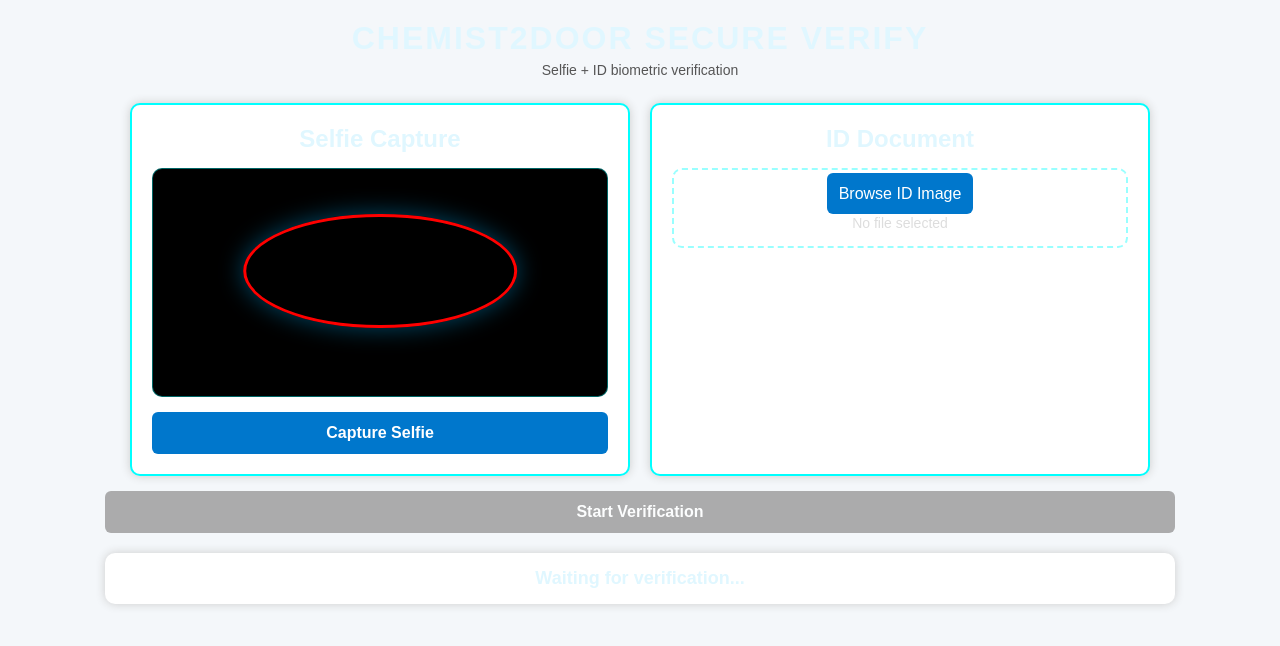
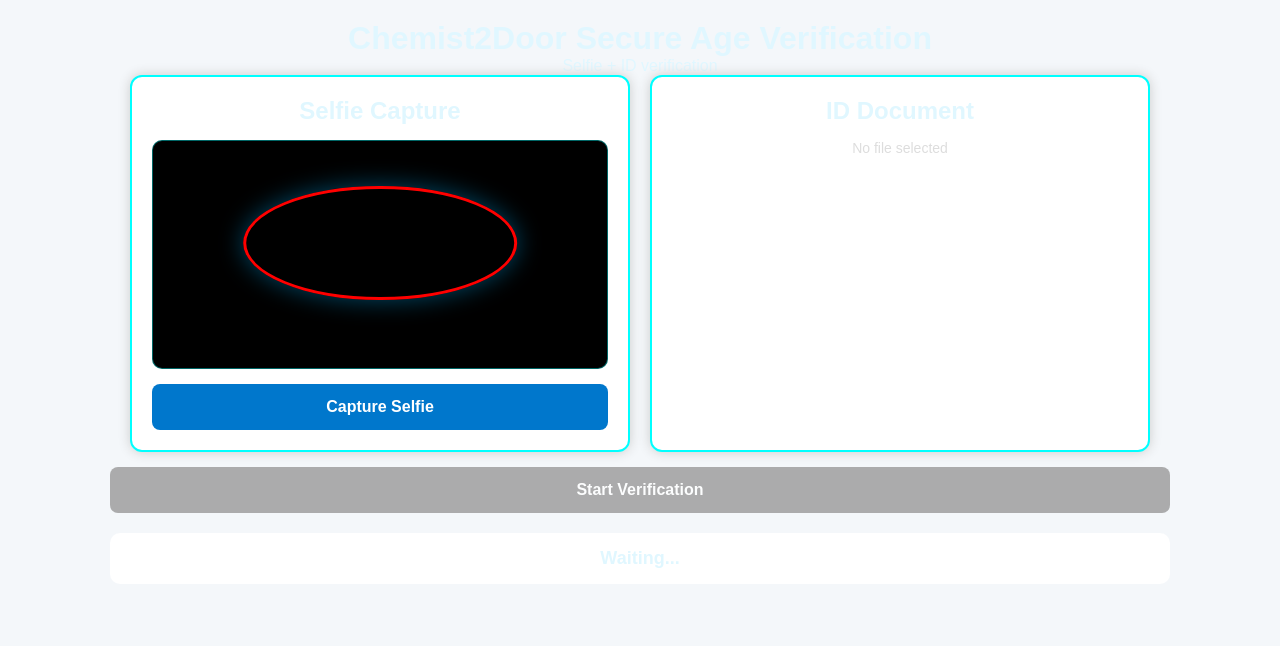
Before and after one commit to Shah4893/chemist2door, a Flask app: template templates/index.html in a window 1280 px wide. Shown: the top 646 px of the page. Run offline with Flask 3, Linux system fonts and the light colour scheme; the template is opened without the code that fills it, so the values that code supplies are empty.

Commit message:
Update index.html

```diff
--- a/templates/index.html
+++ b/templates/index.html
@@ -1,259 +1,262 @@
 <!DOCTYPE html>
 <html lang="en">
+
 <head>
+
 <meta charset="UTF-8">
-    <title>Chemist2Door – Secure Verification</title>
+<title>Chemist2Door Secure Age Verification</title>
+
 <meta name="viewport" content="width=device-width, initial-scale=1.0">
 
-    <link rel="stylesheet" href="/static/style.css?v=1001">
-    <meta http-equiv="Cache-Control" content="no-store" />
+<meta http-equiv="Cache-Control" content="no-store">
+
+<link rel="stylesheet" href="/static/style.css">
+
 
 <style>
+
 body {
     font-family: Arial, sans-serif;
-            background: #f4f7fa;
-            margin: 0;
-            padding: 0;
+    background:#f4f7fa;
+    margin:0;
 }
 
+
 .container {
-            width: 95%;
-            max-width: 1100px;
-            margin: auto;
-            padding-top: 20px;
+
+    max-width:1100px;
+    width:95%;
+    margin:auto;
+    padding:20px;
+
 }
 
-        .main-title {
-            text-align: center;
-            font-size: 32px;
-            margin-bottom: 5px;
+
+h1 {
+
+    text-align:center;
+
 }
 
-        .subtitle {
-            text-align: center;
-            color: #555;
-            margin-bottom: 25px;
+
+.row {
+
+    display:flex;
+    flex-wrap:wrap;
+    gap:20px;
+    justify-content:center;
+
 }
 
-        .row {
-            display: flex;
-            flex-wrap: wrap;
-            gap: 20px;
-            justify-content: center;
+
+.card {
+
+    background:white;
+    width:450px;
+    padding:20px;
+    border-radius:12px;
+    box-shadow:0 0 12px #ccc;
+
 }
 
-        .card {
-            background: #fff;
-            padding: 20px;
-            width: 480px;
-            border-radius: 10px;
-            box-shadow: 0 0 10px #ccc;
+
+video,
+canvas,
+img {
+
+    width:100%;
+    border-radius:10px;
+
 }
 
-        .video-wrapper {
-            position: relative;
-            width: 100%;
-            height: auto;
+
+canvas {
+
+    display:none;
+
 }
 
-        #video {
-            width: 100%;
-            border-radius: 10px;
+
+button {
+
+    width:100%;
+    padding:14px;
+    margin-top:15px;
+    border:none;
+    border-radius:8px;
+    background:#0077cc;
+    color:white;
+    font-size:16px;
+    cursor:pointer;
+
 }
 
-        #faceOval {
-            position: absolute;
-            top: 20%;
-            left: 50%;
-            transform: translateX(-50%);
-            width: 60%;
-            height: 50%;
-            border: 3px solid #ff0000;
-            border-radius: 50%;
-            pointer-events: none;
+
+button:disabled {
+
+    background:#999;
+    cursor:not-allowed;
+
 }
 
-        #selfieCanvas {
-            display: none;
-            width: 100%;
-            border-radius: 10px;
+
+#resultBox {
+
+    background:white;
+    padding:15px;
+    margin-top:20px;
+    text-align:center;
+    border-radius:10px;
+
 }
 
-        .primary-btn {
-            width: 100%;
-            padding: 12px;
-            background: #0077cc;
-            color: #fff;
-            border: none;
-            border-radius: 6px;
-            margin-top: 15px;
-            cursor: pointer;
-            font-size: 16px;
+
+#faceOval {
+
+    position:absolute;
+    top:20%;
+    left:50%;
+    transform:translateX(-50%);
+    width:60%;
+    height:50%;
+    border:3px solid red;
+    border-radius:50%;
+
 }
 
-        .primary-btn.disabled {
-            background: #999;
-            cursor: not-allowed;
+
+.video-wrapper {
+
+    position:relative;
+
 }
 
-        .upload-box {
-            text-align: center;
-            margin-bottom: 10px;
-        }
 
-        #idPreview {
-            display: none;
-            width: 100%;
-            margin-top: 10px;
-            border-radius: 10px;
-            box-shadow: 0 0 10px #ccc;
-        }
+</style>
 
-        #resultBox {
-            margin-top: 20px;
-            background: #fff;
-            padding: 15px;
-            border-radius: 10px;
-            box-shadow: 0 0 10px #ccc;
-            text-align: center;
-        }
+</head>
 
-        #resultText {
-            font-size: 18px;
-            font-weight: bold;
-        }
-    </style>
-</head>
 
 <body>
 
+
 <div class="container">
 
-    <h1 class="main-title">Chemist2Door Secure Verify</h1>
-    <p class="subtitle">Selfie + ID biometric verification</p>
+
+<h1>
+Chemist2Door Secure Age Verification
+</h1>
+
+
+<p style="text-align:center">
+Selfie + ID verification
+</p>
+
+
 
 <div class="row">
 
-        <!-- SELFIE SECTION -->
+
 <div class="card">
+
+
 <h2>Selfie Capture</h2>
 
+
 <div class="video-wrapper">
-                <video id="video" autoplay playsinline></video>
+
+<video
+id="video"
+autoplay
+playsinline>
+</video>
+
+
 <div id="faceOval"></div>
+
+
 </div>
+
+
 
 <canvas id="selfieCanvas"></canvas>
 
-            <button id="captureBtn" class="primary-btn">Capture Selfie</button>
-        </div>
 
-        <!-- ID SECTION -->
-        <div class="card">
-            <h2>ID Document</h2>
 
-            <div class="upload-box">
-                <input type="file" id="idInput" accept="image/*">
-                <label for="idInput" class="primary-btn">Browse ID Image</label>
-                <p id="idFileName">No file selected</p>
-            </div>
+<button id="captureBtn">
+Capture Selfie
+</button>
 
-            <img id="idPreview" alt="ID Preview">
-        </div>
 
 </div>
 
-    <button id="verifyBtn" class="primary-btn disabled" disabled>Start Verification</button>
 
-    <div id="resultBox">
-        <p id="resultText">Waiting for verification...</p>
-    </div>
+
+
+<div class="card">
+
+
+<h2>ID Document</h2>
+
+
+<input
+type="file"
+id="idInput"
+accept="image/*">
+
+
+
+<p id="idFileName">
+No file selected
+</p>
+
+
+
+<img
+id="idPreview"
+style="display:none;">
+
+
 
 </div>
 
-<script>
-let selfieBase64 = null;
-let idBase64 = null;
 
-/* CAMERA INIT */
-navigator.mediaDevices.getUserMedia({ video: true }).then(stream => {
-    document.getElementById("video").srcObject = stream;
-});
 
-/* CAPTURE SELFIE */
-document.getElementById("captureBtn").onclick = () => {
-    const video = document.getElementById("video");
-    const canvas = document.getElementById("selfieCanvas");
-    const ctx = canvas.getContext("2d");
+</div>
 
-    canvas.width = video.videoWidth;
-    canvas.height = video.videoHeight;
 
-    ctx.drawImage(video, 0, 0);
 
-    selfieBase64 = canvas.toDataURL("image/jpeg");
 
-    document.getElementById("video").style.display = "none";
-    canvas.style.display = "block";
+<button
+id="verifyBtn"
+disabled>
 
-    document.getElementById("captureBtn").textContent = "Captured";
-    document.getElementById("captureBtn").disabled = true;
+Start Verification
 
-    checkReady();
-};
+</button>
 
-/* ID UPLOAD */
-document.getElementById("idInput").onchange = function () {
-    const file = this.files[0];
-    if (!file) return;
 
-    document.getElementById("idFileName").innerText = file.name;
 
-    const reader = new FileReader();
-    reader.onload = function (e) {
-        idBase64 = e.target.result;
-        const preview = document.getElementById("idPreview");
-        preview.src = idBase64;
-        preview.style.display = "block";
-        checkReady();
-    };
-    reader.readAsDataURL(file);
-};
 
-/* ENABLE VERIFY BUTTON */
-function checkReady() {
-    const btn = document.getElementById("verifyBtn");
-    if (selfieBase64 && idBase64) {
-        btn.disabled = false;
-        btn.classList.remove("disabled");
-    }
-}
+<div id="resultBox">
 
-/* VERIFY API CALL */
-document.getElementById("verifyBtn").onclick = () => {
-    document.getElementById("resultText").innerText = "Processing...";
+<p id="resultText">
+Waiting...
+</p>
 
-    fetch("/verify", {
-        method: "POST",
-        headers: { "Content-Type": "application/json" },
-        body: JSON.stringify({
-            selfie: selfieBase64,
-            id_image: idBase64
-        })
-    })
-    .then(res => res.json())
-    .then(data => {
-        if (data.status === true) {
-            document.getElementById("resultText").innerText = "✔ Verified Successfully!";
-        } else {
-            document.getElementById("resultText").innerText = "❌ Verification Failed";
-        }
-    })
-    .catch(() => {
-        document.getElementById("resultText").innerText = "❌ Server Error";
-    });
-};
-</script>
+
+</div>
+
+
+
+</div>
+
+
+
+
+<script src="/static/app.js"></script>
+
 
 </body>
+
 </html>
```
Lines whose indentation alone changed are shown as unchanged.
